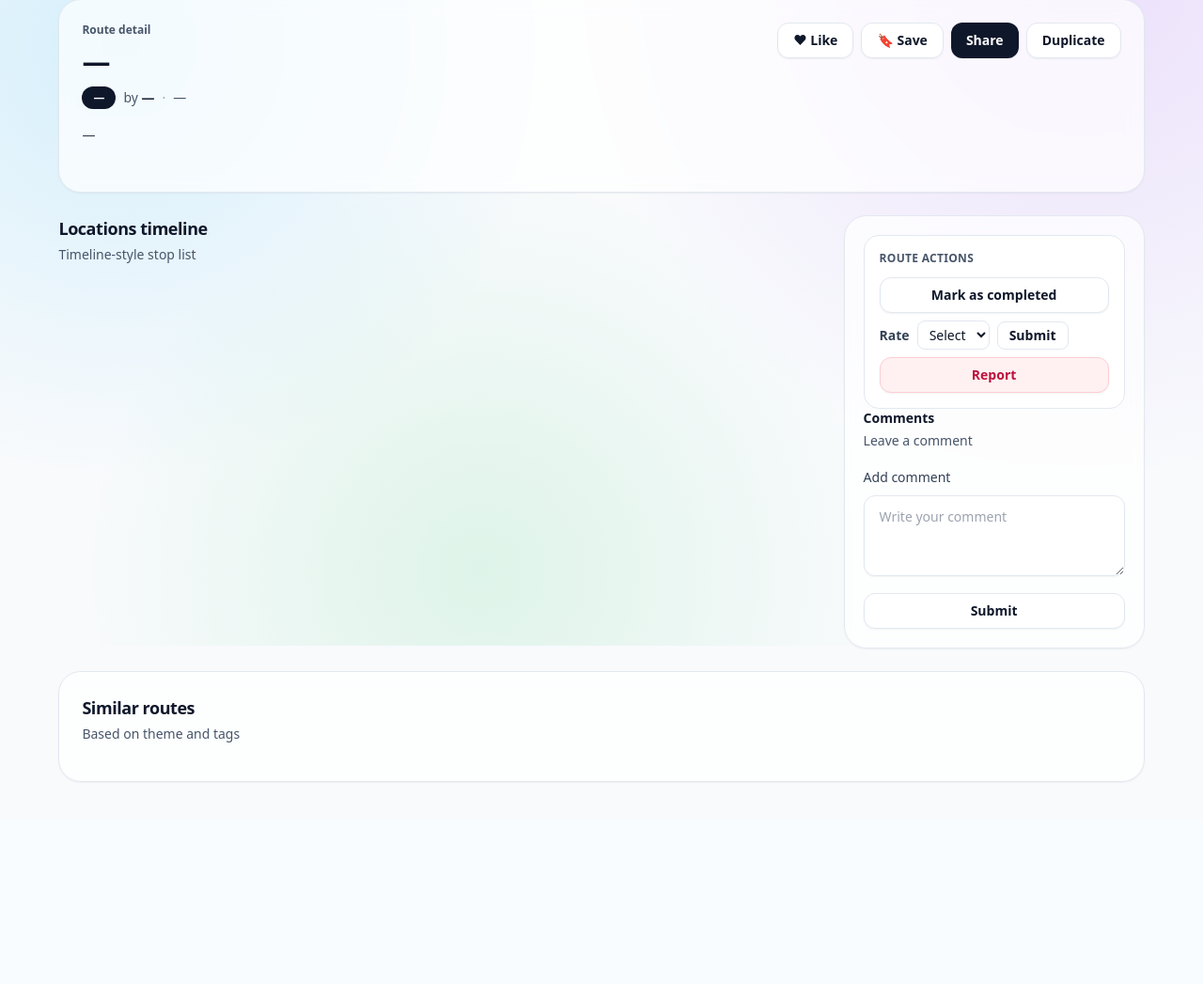
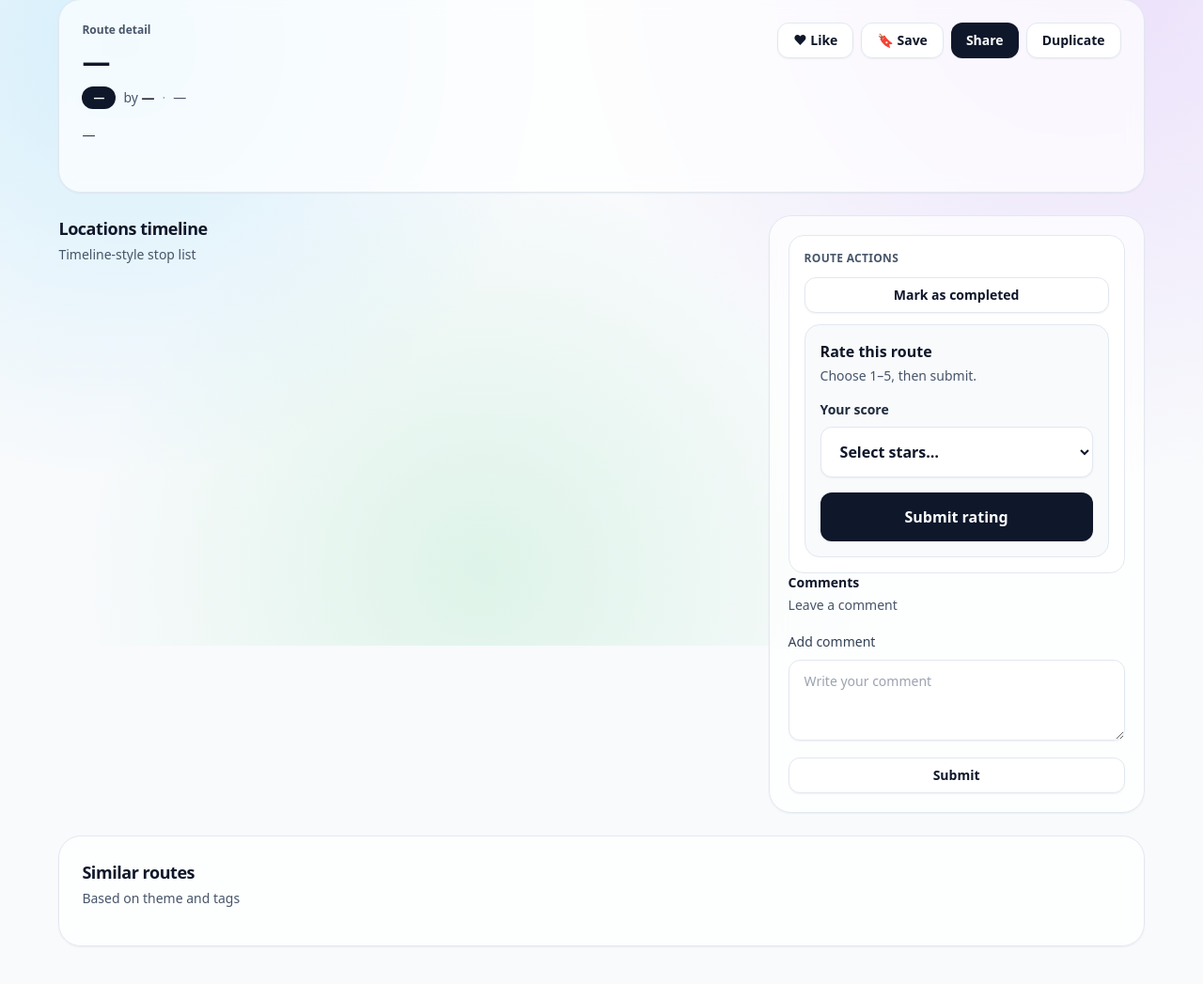
Before and after one commit to Bona-K/agiledevBSZ, a Flask app: template templates/route.html in a window 1280 px wide. Shown: the part 113-1160 px from the top of the page at 94% size. Before the commit the page ends 945 px from the top, so only its background shows below. Run offline with Flask 3, Linux system fonts and the light colour scheme; the template is opened without the code that fills it, so the values that code supplies are empty; the visitor is signed in with stand-in values (Sample User, id 1); data comes from the database, SQL or seed files in the repository; some libraries are stand-ins or nearby versions.

Commit message:
Fix: Remove report button and rearrange rating feature layout

```diff
--- a/static/js/pages/route.js
+++ b/static/js/pages/route.js
@@ -482,8 +482,6 @@
       }
       C.showToast(`Rating submitted: ${rating}/5.`, "success");
     });
-    $("#btnReport").on("click", () => C.showToast("Report submitted. Thanks for your feedback.", "success"));
-
     $("#btnDeleteRoute").on("click", async () => {
       if (!isOwner) return;
       if (!window.confirm("Delete this route? This action cannot be undone.")) return;
--- a/templates/route.html
+++ b/templates/route.html
@@ -58,7 +58,7 @@
     </div>
   </section>
 
-  <section class="mt-6 grid gap-6 lg:grid-cols-[1fr,320px]">
+  <section class="mt-6 grid gap-6 lg:grid-cols-[1fr,minmax(280px,400px)]">
     <section>
       <div class="flex items-end justify-between gap-6">
         <div>
@@ -72,25 +72,33 @@
     <aside class="rounded-3xl border border-slate-200 bg-white/70 p-5 shadow-sm backdrop-blur">
       <div class="rounded-2xl border border-slate-200 bg-white p-4">
         <div class="text-xs font-semibold uppercase tracking-wide text-slate-600">Route actions</div>
-        <div class="mt-3 grid gap-2">
+        <div class="mt-3 grid gap-3">
           <button id="btnCompleted" type="button" class="rounded-xl border border-slate-200 bg-white px-4 py-2 text-sm font-semibold text-slate-900 shadow-sm hover:bg-slate-50">
             Mark as completed
           </button>
-          <div class="flex items-center gap-2">
-            <label for="ratingSelect" class="text-sm font-semibold text-slate-700">Rate</label>
-            <select id="ratingSelect" class="rounded-lg border border-slate-200 bg-white px-2 py-1 text-sm text-slate-900">
-              <option value="">Select</option>
-              <option value="1">1</option>
-              <option value="2">2</option>
-              <option value="3">3</option>
-              <option value="4">4</option>
-              <option value="5">5</option>
+          <div class="rounded-2xl border border-slate-200 bg-slate-50/90 p-4">
+            <div class="text-base font-semibold text-slate-900">Rate this route</div>
+            <p class="mt-1 text-sm text-slate-600">Choose 1–5, then submit.</p>
+            <label for="ratingSelect" class="mt-4 block text-sm font-semibold text-slate-800">Your score</label>
+            <select
+              id="ratingSelect"
+              class="mt-2 w-full rounded-xl border border-slate-200 bg-white px-4 py-3.5 text-base font-semibold text-slate-900 shadow-sm outline-none ring-sky-500/30 focus:ring-4"
+            >
+              <option value="">Select stars…</option>
+              <option value="1">1 — Poor</option>
+              <option value="2">2 — Fair</option>
+              <option value="3">3 — Good</option>
+              <option value="4">4 — Great</option>
+              <option value="5">5 — Excellent</option>
             </select>
-            <button id="btnSubmitRating" type="button" class="rounded-lg border border-slate-200 bg-white px-3 py-1 text-sm font-semibold text-slate-900 hover:bg-slate-50">Submit</button>
+            <button
+              id="btnSubmitRating"
+              type="button"
+              class="mt-4 w-full rounded-xl bg-slate-900 px-5 py-3.5 text-base font-semibold text-white shadow-sm hover:bg-slate-800"
+            >
+              Submit rating
+            </button>
           </div>
-          <button id="btnReport" type="button" class="rounded-xl border border-rose-200 bg-rose-50 px-4 py-2 text-sm font-semibold text-rose-700 shadow-sm hover:bg-rose-100">
-            Report
-          </button>
         </div>
       </div>
 
```
